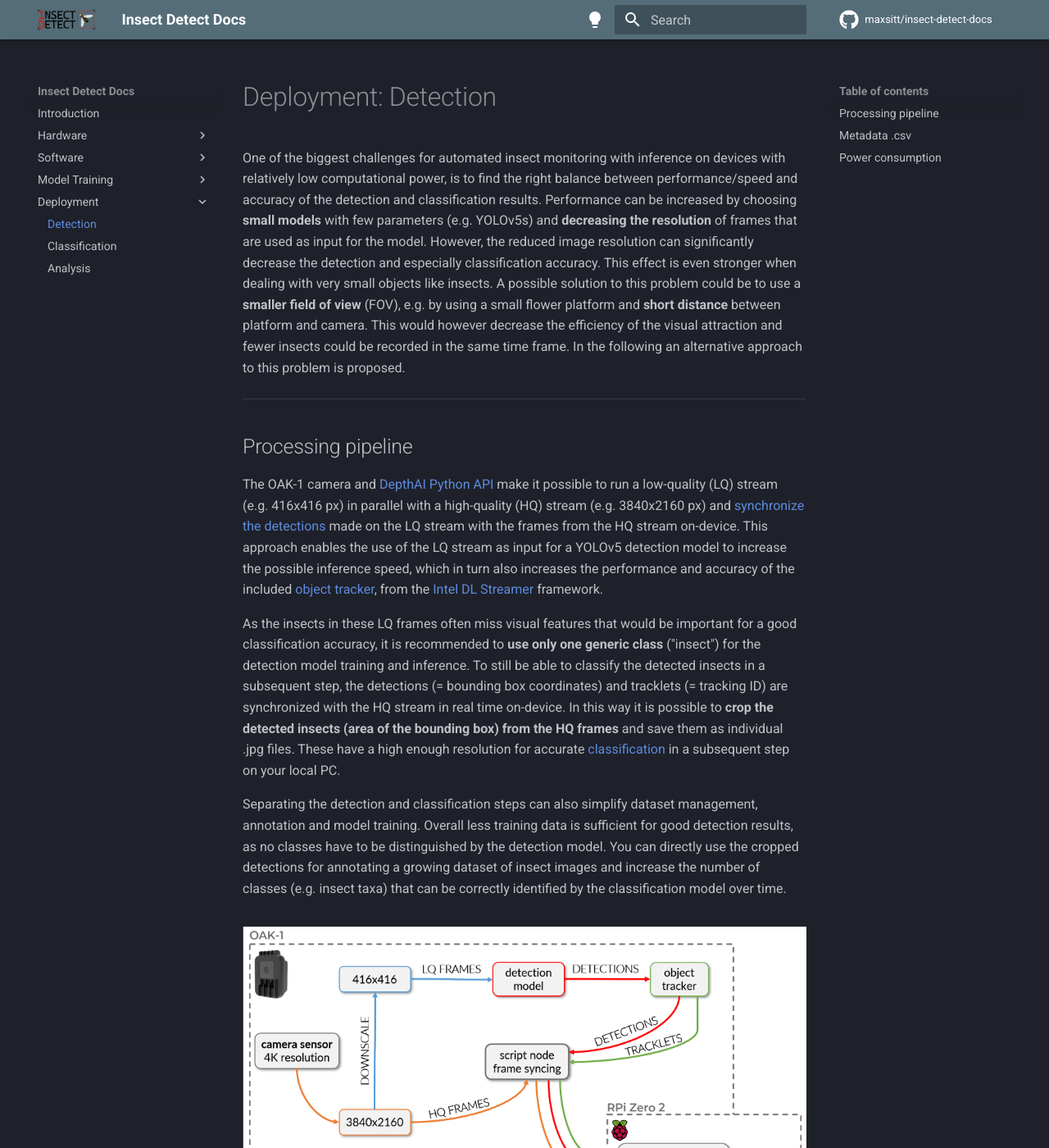
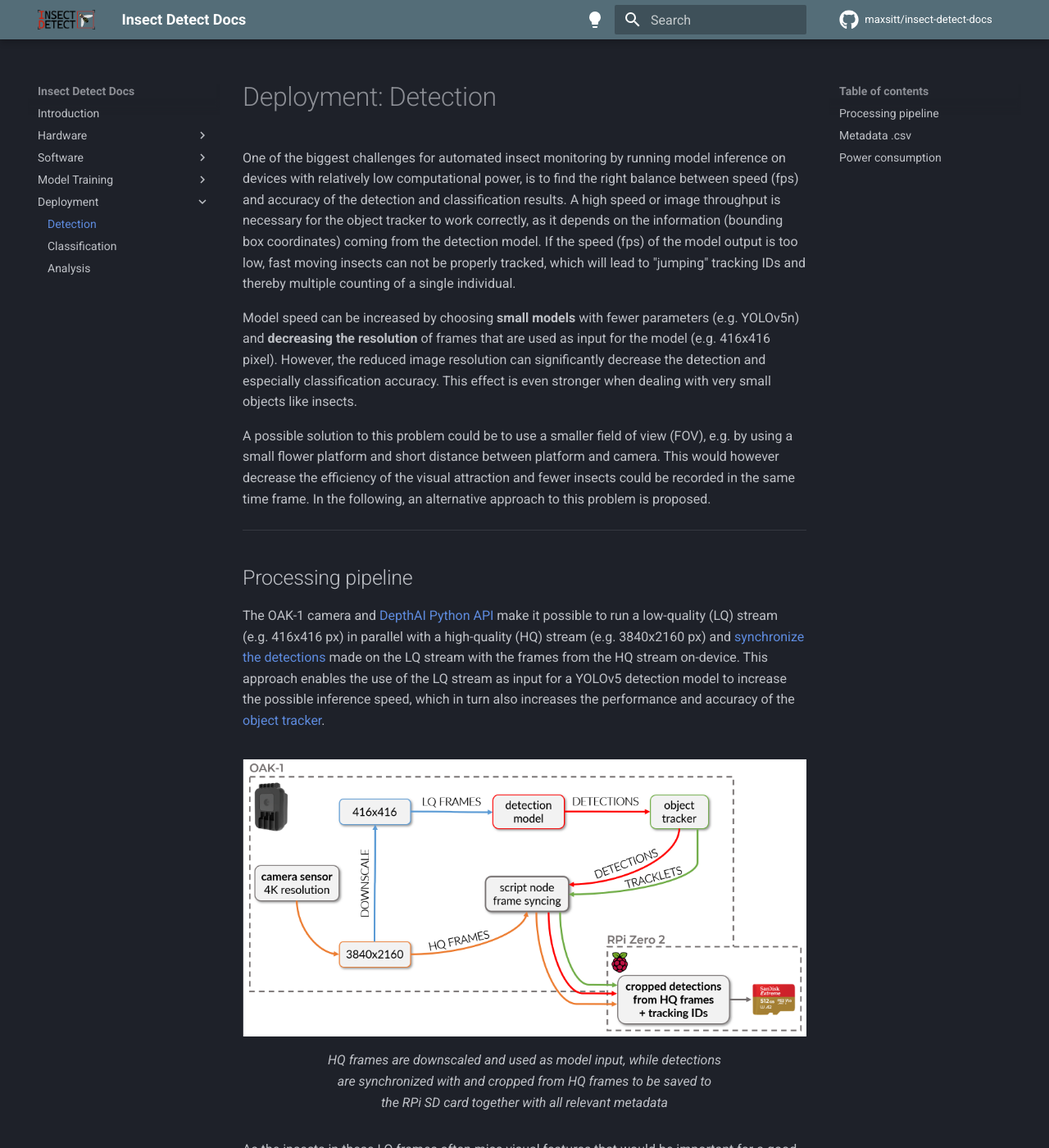
Before and after one commit to maxsitt/insect-detect-docs, an MkDocs documentation site: the page built from docs/deployment/detection.md, in a window 1280 px wide and 1400 px high. Shown: the whole window at 82% size. Built offline with MkDocs 1.6.1 and Material for MkDocs 9.7.7, drawn with Linux system fonts in a browser that asks for light colours; comment, search, counter and statistics services are not loaded; some of the changed text lies outside the part shown.

Commit message:
Update detection.md
Update and reformat some text.

```diff
--- a/docs/deployment/detection.md
+++ b/docs/deployment/detection.md
@@ -1,18 +1,26 @@
 # Deployment: Detection
 
-One of the biggest challenges for automated insect monitoring with inference on
-devices with relatively low computational power, is to find the right balance
-between performance/speed and accuracy of the detection and classification
-results. Performance can be increased by choosing **small models** with few
-parameters (e.g. YOLOv5s) and **decreasing the resolution** of frames that are
-used as input for the model. However, the reduced image resolution can
-significantly decrease the detection and especially classification accuracy.
+One of the biggest challenges for automated insect monitoring by running
+model inference on devices with relatively low computational power, is to
+find the right balance between speed (fps) and accuracy of the detection
+and classification results. A high speed or image throughput is necessary
+for the object tracker to work correctly, as it depends on the information
+(bounding box coordinates) coming from the detection model. If the speed
+(fps) of the model output is too low, fast moving insects can not be
+properly tracked, which will lead to "jumping" tracking IDs and thereby
+multiple counting of a single individual.
+
+Model speed can be increased by choosing **small models** with fewer parameters
+(e.g. YOLOv5n) and **decreasing the resolution** of frames that are used as
+input for the model (e.g. 416x416 pixel). However, the reduced image resolution
+can significantly decrease the detection and especially classification accuracy.
 This effect is even stronger when dealing with very small objects like insects.
-A possible solution to this problem could be to use a **smaller field of view**
-(FOV), e.g. by using a small flower platform and **short distance** between
+
+A possible solution to this problem could be to use a smaller field of view
+(FOV), e.g. by using a small flower platform and short distance between
 platform and camera. This would however decrease the efficiency of the visual
 attraction and fewer insects could be recorded in the same time frame. In the
-following an alternative approach to this problem is proposed.
+following, an alternative approach to this problem is proposed.
 
 ---
 
@@ -26,30 +34,8 @@
 made on the LQ stream with the frames from the HQ stream on-device. This
 approach enables the use of the LQ stream as input for a YOLOv5 detection model
 to increase the possible inference speed, which in turn also increases the
-performance and accuracy of the included
-[object tracker](https://docs.luxonis.com/projects/api/en/latest/components/nodes/object_tracker/){target=_blank},
-from the [Intel DL Streamer](https://dlstreamer.github.io/dev_guide/object_tracking.html){target=_blank}
-framework.
-
-As the insects in these LQ frames often miss visual features that would be
-important for a good classification accuracy, it is recommended to
-**use only one generic class** ("insect") for the detection model training and
-inference. To still be able to classify the detected insects in a subsequent
-step, the detections (= bounding box coordinates) and tracklets (= tracking ID)
-are synchronized with the HQ stream in real time on-device. In this way it is
-possible to
-**crop the detected insects (area of the bounding box) from the HQ frames** and
-save them as individual .jpg files. These have a high enough resolution for
-accurate [classification](classification.md){target=_blank} in a subsequent
-step on your local PC.
-
-Separating the detection and classification steps can also simplify dataset
-management, annotation and model training. Overall less training data is
-sufficient for good detection results, as no classes have to be distinguished
-by the detection model. You can directly use the cropped detections for
-annotating a growing dataset of insect images and increase the number of
-classes (e.g. insect taxa) that can be correctly identified by the
-classification model over time.
+performance and accuracy of the
+[object tracker](https://docs.luxonis.com/projects/api/en/latest/components/nodes/object_tracker/){target=_blank}.
 
 <figure markdown>
   ![Frame sync processing pipeline](assets/images/hq_sync_pipeline.png){ width="800" }
@@ -58,7 +44,27 @@
               card together with all relevant metadata</figcaption>
 </figure>
 
+As the insects in these LQ frames often miss visual features that would be
+important for a good classification accuracy, it is recommended to use
+only **one generic class** ("insect") for the detection model training and
+inference. To still be able to classify the detected insects in a subsequent
+step, the detections (= bounding box coordinates) and tracklets (= tracking ID)
+are synchronized with the HQ stream in real time on-device. In this way it is
+possible to crop the detected insects (area of the bounding box) from the HQ
+frames and save them as individual .jpg files (e.g. every second). The
+**cropped detections** have a high enough resolution for accurate
+[classification](classification.md){target=_blank} in a subsequent step on
+your local PC.
+
 ![HQ frame sync cropped detection](assets/images/hq_frame_sync.png){ width="800" }
+
+Separating the detection and classification steps can also simplify dataset
+management, annotation and model training. Overall less training data is
+sufficient for good detection results, as no classes have to be distinguished
+by the detection model. You can directly use the cropped detections as input
+for a growing image dataset to [train](../modeltraining/yolov5.md) new insect
+classification models, just by sorting them to folders with the respective
+class name (e.g. insect taxon).
 
 ---
 
@@ -68,31 +74,32 @@
 metadata is appended to a metadata .csv file that is created for each recording
 event. This metadata includes:
 
-- **rec_ID**, calculated with the number of already existing recording folders
+- `rec_ID`, calculated with the number of already existing recording folders
   to distinguish each recording event. This is important, as the unique
   tracking IDs will restart from 1 for each recording interval and the metadata
-  .csv files will be merged in the
-  [next processing step](classification.md){target=_blank}.
-- **timestamp** gives information about the exact recording time (format:
+  .csv files will be merged during the automated
+  [classification step](classification.md){target=_blank}.
+- `timestamp` gives information about the exact recording time (format:
   `%Y%m%d_%H-%M-%S.%f`).
-- **label** is negligible if a detection model with only one class is used, but
+- `label` is negligible if a detection model with only one class is used, but
   enables the deployment of a multi-class detection model.
-- **confidence** score can be used to evaluate the quality of the detection
+- `confidence` score can be used to evaluate the quality of the detection
   results, e.g. to find examples where the model is uncertain or to filter only
   detections above a specific confidence score threshold.
-- **track_ID** that is assigned by the object tracker node to each individual
+- `track_ID` that is assigned by the object tracker node to each individual
   insect. As cropped detections are saved in short time intervals (e.g. every
   second), many images can exist of an individual tracked insect, dependent on
-  its duration of stay on the flower platform. All of these images are
-  classified in the [next step](classification.md){target=_blank} and the class
-  with the overall highest probability is then calculated in the final step by
-  using the [analysis](analysis.md){target=_blank} Python script.
-- **x_min**, **y_min**, **x_max**, **y_max** relative bounding box coordinates.
+  its duration of stay on the flower platform. All of these images are classified
+  in the [next step](classification.md){target=_blank} and the class with the
+  overall highest probability is then calculated in the final step by using the
+  [`csv_analysis.py`](https://github.com/maxsitt/insect-detect-ml/blob/main/csv_analysis.py){target=_blank} script.
+- `x_min`, `y_min`, `x_max`, `y_max` relative bounding box coordinates.
   These coordinates make it possible to calculate the relative bounding box
   size. If the absolute frame size (e.g. size of the flower platform in mm) is
-  inserted into the [analysis](analysis.md){target=_blank} script, the absolute
-  average bounding box size in mm is calculated for each detection.
-- **file_path** to the cropped detection, saved as .jpg.
+  inserted into the
+  [`csv_analysis.py`](https://github.com/maxsitt/insect-detect-ml/blob/main/csv_analysis.py){target=_blank}
+  script, the absolute average bounding box size in mm is calculated for each detection.
+- `file_path` to the cropped detection, saved as .jpg.
 
 | rec_ID | timestamp                                                          | label  | confidence | track_ID | x_min  | y_min  | x_max  | y_max  | file_path                                                                                                                                    |
 | ------ | ------------------------------------------------------------------ | ------ | ---------- | -------- | ------ | ------ | ------ | ------ | -------------------------------------------------------------------------------------------------------------------------------------------- |
@@ -104,8 +111,8 @@
 
 Due to a relatively low power consumption of the hardware components, the whole
 camera trap system (OAK-1 + Raspberry Pi Zero 2 W + PiJuice Zero pHAT) has a
-**maximum power consumption of < 4 W** under full load, when running the
-provided monitoring script together with the YOLOv5s model for insect detection.
+maximum power consumption of **< 4 W** under full load, when running the provided
+[monitoring script](../software/programming.md#automated-monitoring-script){target=_blank}.
 
 <figure markdown>
   ![Insect Detect camera trap power consumption](assets/images/power_consumption.png){ width="700" }
```
